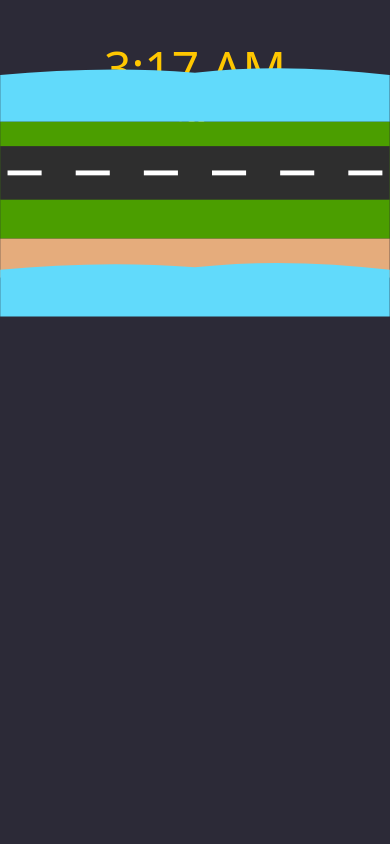
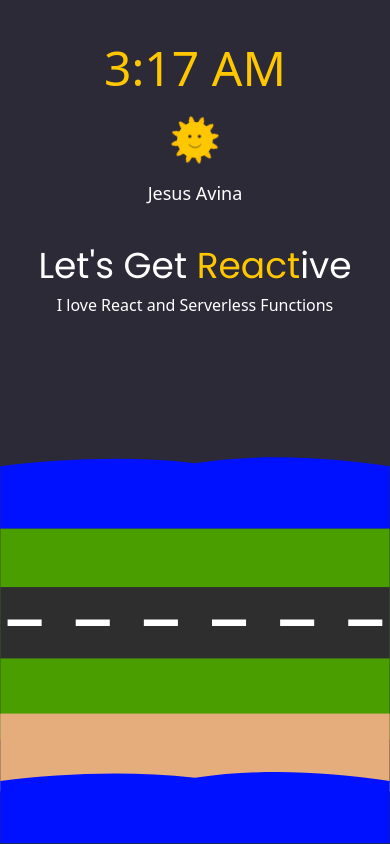
Before and after one commit to javina89/jesusavina.com, a React (Vite) app: page / in a window 390 px wide. Built offline with nearby package versions, Linux system fonts and the light colour scheme; a web font is replaced by a local one.

Commit message:
testing svg size for mobile

```diff
--- a/src/LandingSVG.tsx
+++ b/src/LandingSVG.tsx
@@ -33,10 +33,10 @@
         }
     }
 
-    const sceneSVG = <motion.svg className="absolute inset-x-0 bottom-0" viewBox={`0 0 3338 2130`}><path id="NorthWater" d="M2.083,59.66c527.219,-47.696 1082.47,-68.249 1666.67,-20.037c562.792,-62.641 1118.12,-40.632 1666.67,20.037l-0,400.757l-3333.33,-0" fill="#61DAFB"/><rect id="Grass" x="2.083" y="460.417" width="3333.33" height="1000" fill="#4b9e00"/><g id="Road"><rect x="2.083" y="668.75" width="3333.33" height="458.333" fill="#2e2e2e"/><rect x="64.583" y="877.083" width="291.667" height="41.667" fill="#fff"/><rect x="647.917" y="877.083" width="291.667" height="41.667" fill="#fff"/><rect x="1231.25" y="877.083" width="291.667" height="41.667" fill="#fff"/><rect x="1814.58" y="877.083" width="291.667" height="41.667" fill="#fff"/><rect x="2397.92" y="877.083" width="291.667" height="41.667" fill="#fff"/><rect x="2981.25" y="877.083" width="291.667" height="41.667" fill="#fff"/></g><rect id="Sand" x="2.083" y="1460.42" width="3333.33" height="333.333" fill="#e5ac7c"/><path id="SouthWater" d={`M2.083,1726.33c527.219,-47.696 1082.47,-68.249 1666.67,-20.038c562.792,-62.641 1118.12,-40.631 1666.67,20.038l-0,400.756l-3333.33,0`} fill="#61DAFB"/></motion.svg>
+    const sceneSVG = <motion.svg className="absolute inset-x-0 bottom-0" viewBox="0 0 3339 3311"><path id="NorthWater" d="M2.406,79.175c527.218,-63.595 1082.47,-90.999 1666.67,-26.717c562.792,-83.521 1118.12,-54.175 1666.67,26.717l-0,534.342l-3333.33,-0" fill="#01f"/><rect id="Grass" x="2.406" y="613.517" width="3333.33" height="1805.56" fill="#4b9e00"/><g id="Road"><rect x="2.406" y="1113.52" width="3333.33" height="611.111" fill="#2e2e2e"/><rect x="64.906" y="1391.3" width="291.667" height="55.556" fill="#fff"/><rect x="648.239" y="1391.3" width="291.667" height="55.556" fill="#fff"/><rect x="1231.57" y="1391.3" width="291.667" height="55.556" fill="#fff"/><rect x="1814.91" y="1391.3" width="291.667" height="55.556" fill="#fff"/><rect x="2398.24" y="1391.3" width="291.667" height="55.556" fill="#fff"/><rect x="2981.57" y="1391.3" width="291.667" height="55.556" fill="#fff"/></g><rect id="Sand" x="2.406" y="2196.85" width="3333.33" height="666.667" fill="#e5ac7c"/><path id="SouthWater" d="M2.406,2773.62c527.218,-63.595 1082.47,-90.998 1666.67,-26.717c562.792,-83.521 1118.12,-54.174 1666.67,26.717l-0,534.342l-3333.33,0" fill="#01f"/></motion.svg>
 
     return (
-        <div className="relative max-w-5xl">
+        <div className="max-w-xs">
             {sceneSVG}
         </div>
         )
```
Also changed, not shown: 4 other files (tests, documents, lock files or other folders).
